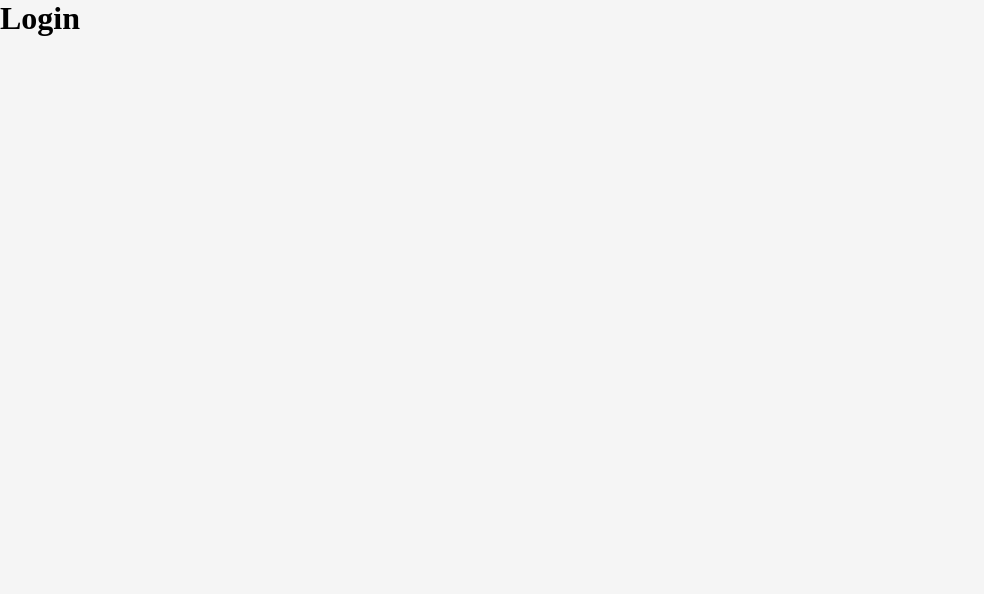
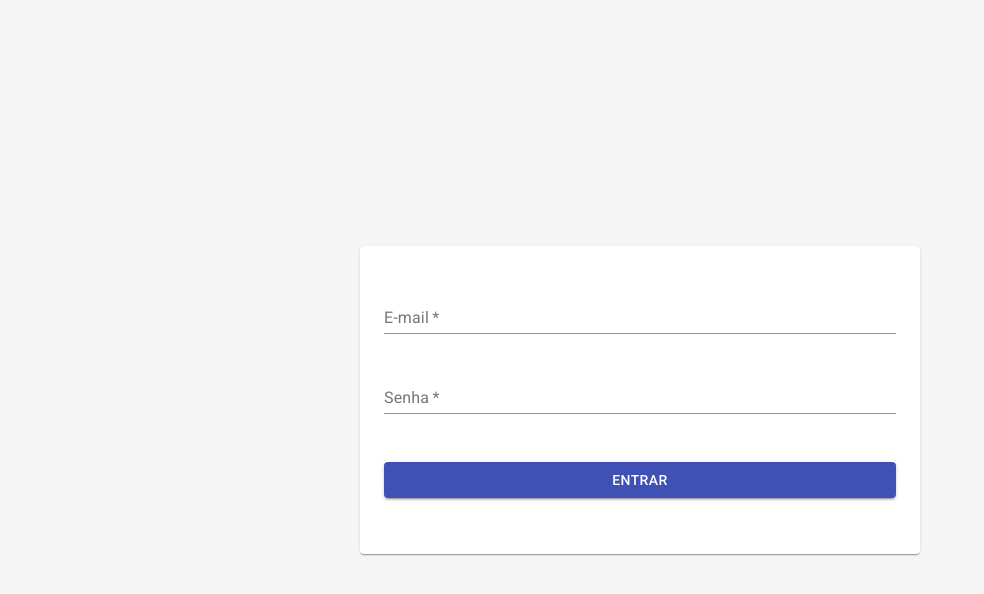
Before and after one commit to fernandasmarcilio/crud_react, a React (Create React App) app: page /login in a window 1280 px wide. Shown: the top 594 px of the page, without its empty margins (0-984 px from the left). Built offline with nearby package versions, Linux system fonts and the light colour scheme.

Commit message:
logic: login function created

```diff
--- a/src/pages/Login.js
+++ b/src/pages/Login.js
@@ -1,7 +1,53 @@
-import React from 'react';
+import React, { useReducer } from 'react';
+import { useHistory } from 'react-router-dom';
+
+import api from '../services/api';
+import { login } from '../services/auth';
+
+import { INITIAL_STATE, ACTIONS, loginReducer } from '../reducers/loginReducer';
+
+import LoginForm from '../components/LoginForm';
 
 function Login() {
-  return <h1>Login</h1>;
+  const history = useHistory();
+
+  const [state, dispatch] = useReducer(
+    loginReducer,
+    INITIAL_STATE,
+  );
+
+  const { loginData } = state;
+
+  const handleInputChange = (event) => {
+    const { name, value } = event.target;
+
+    const data = {
+      ...loginData,
+      [name]: value,
+    };
+
+    dispatch({ type: ACTIONS.login, payload: data });
+  }
+
+  const handleLogin = () => {
+    api.get(`usuarios?email=${loginData.email}&senha=${loginData.senha}`)
+      .then(response => {
+        const responseData = response.data;
+        if (responseData.length > 0) {
+          const { id } = responseData[0];
+          login(id);
+          history.push("/");
+        }
+      })
+  };
+
+  return (
+    <LoginForm
+      data={loginData}
+      handleInputChange={handleInputChange}
+      handleLogin={handleLogin}
+    />
+  );
 }
 
 export default Login;
--- /dev/null
+++ b/src/reducers/loginReducer/actions.js
@@ -0,0 +1,5 @@
+const ACTIONS = {
+  login: '@LOGIN/LOGIN',
+};
+
+export default ACTIONS;
--- /dev/null
+++ b/src/reducers/loginReducer/index.js
@@ -0,0 +1,3 @@
+export { default as INITIAL_STATE } from './initialState';
+export { default as ACTIONS } from './actions';
+export { default as loginReducer } from './reducer';
--- /dev/null
+++ b/src/reducers/loginReducer/initialState.js
@@ -0,0 +1,8 @@
+const INITIAL_STATE = {
+  loginData: {
+    email: '',
+    senha: '',
+  },
+};
+
+export default INITIAL_STATE;
--- /dev/null
+++ b/src/reducers/loginReducer/reducer.js
@@ -0,0 +1,16 @@
+import INITIAL_STATE from './initialState';
+import ACTIONS from './actions';
+
+const loginReducer = (state = INITIAL_STATE, action) => {
+  switch (action.type) {
+    case ACTIONS.login:
+      return {
+        ...state,
+        loginData: action.payload,
+      }
+    default:
+      return state
+  }
+}
+
+export default loginReducer;
--- a/src/services/api.js
+++ b/src/services/api.js
@@ -1,7 +1,16 @@
 import axios from 'axios';
+import { getToken } from "./auth";
 
 const api = axios.create({
   baseURL: "http://localhost:3001",
 });
 
+api.interceptors.request.use(async config => {
+  const token = getToken();
+  if (token) {
+    config.headers.Authorization = `Bearer ${token}`;
+  }
+  return config;
+});
+
 export default api;
--- a/src/services/auth.js
+++ b/src/services/auth.js
@@ -1,3 +1,7 @@
-export const isAuthenticated = () => {
-  return true;
-};
+export const TOKEN_KEY = "@crudreact";
+
+export const isAuthenticated = () => localStorage.getItem(TOKEN_KEY) !== null;
+
+export const getToken = () => localStorage.getItem(TOKEN_KEY);
+
+export const login = token => localStorage.setItem(TOKEN_KEY, token);
```
